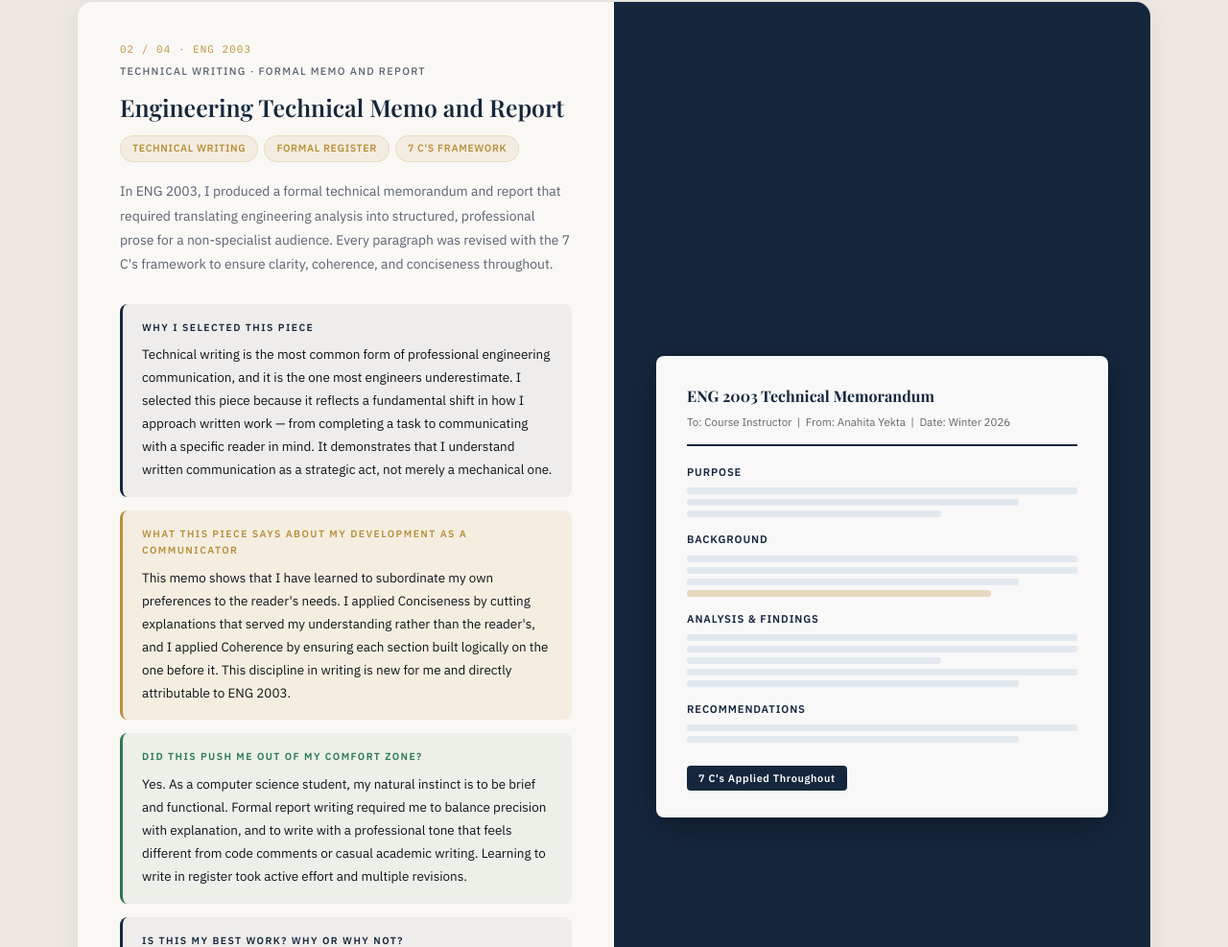
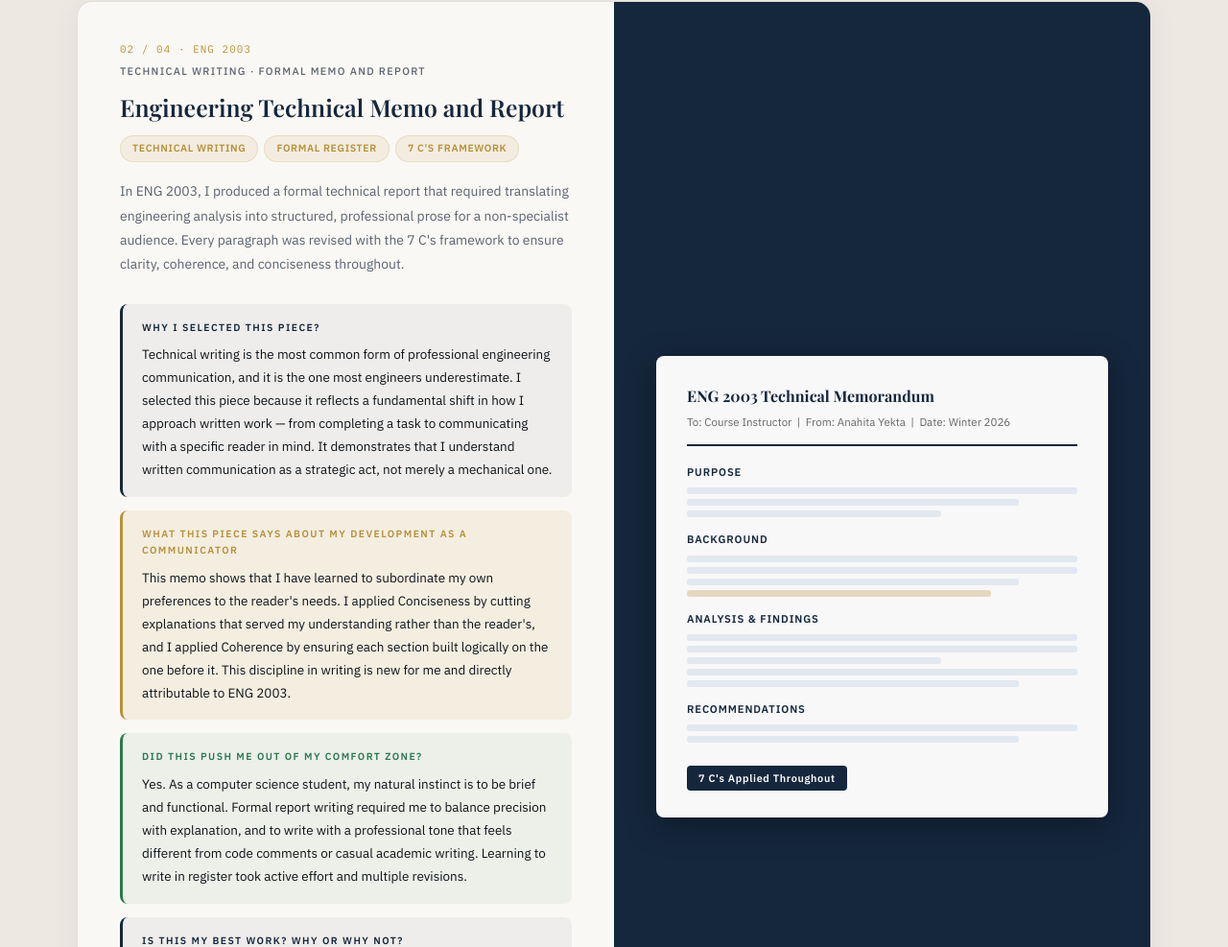
Before and after one commit to anahitayekta10-boop/ENG20003-Portfolio-, a plain HTML site: page Anahita_Yekta_ENG2003W26_TermProject2.html in a window 1280 px wide. Shown: the part 2461-3448 px from the top of the page at 96% size. Drawn offline with nearby package versions, Linux system fonts and the light colour scheme; a web font is replaced by a local one.

Commit message:
quotation

```diff
--- a/Anahita_Yekta_ENG2003W26_TermProject2.html
+++ b/Anahita_Yekta_ENG2003W26_TermProject2.html
@@ -572,10 +572,10 @@ footer {
             <span class="tag">Formal Register</span>
             <span class="tag">7 C's Framework</span>
           </div>
-          <p>In ENG 2003, I produced a formal technical memorandum and report that required translating engineering analysis into structured, professional prose for a non-specialist audience. Every paragraph was revised with the 7 C's framework to ensure clarity, coherence, and conciseness throughout.</p>
+          <p>In ENG 2003, I produced a formal technical report that required translating engineering analysis into structured, professional prose for a non-specialist audience. Every paragraph was revised with the 7 C's framework to ensure clarity, coherence, and conciseness throughout.</p>
 
           <div class="qa-block navy">
-            <h4>Why I Selected This Piece</h4>
+            <h4>Why I Selected This Piece?</h4>
             <p>Technical writing is the most common form of professional engineering communication, and it is the one most engineers underestimate. I selected this piece because it reflects a fundamental shift in how I approach written work — from completing a task to communicating with a specific reader in mind. It demonstrates that I understand written communication as a strategic act, not merely a mechanical one.</p>
           </div>
 
```
